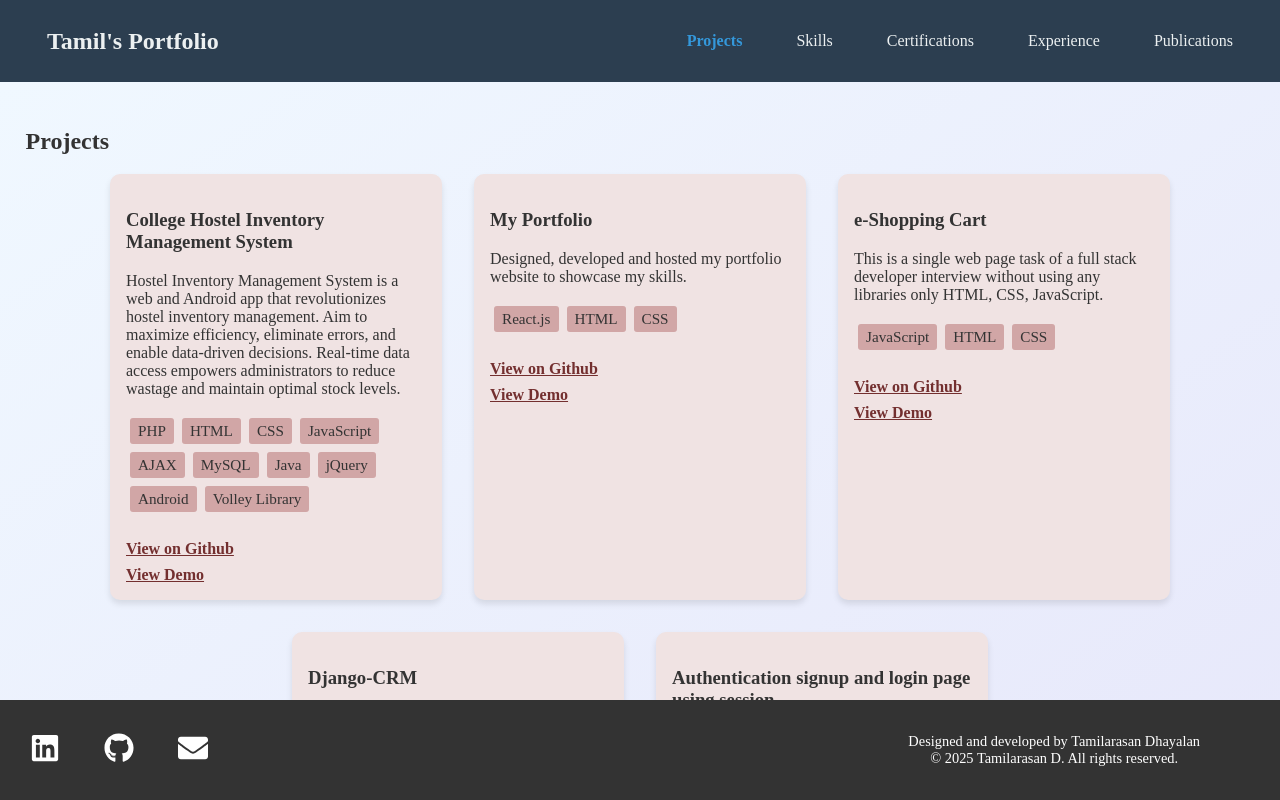
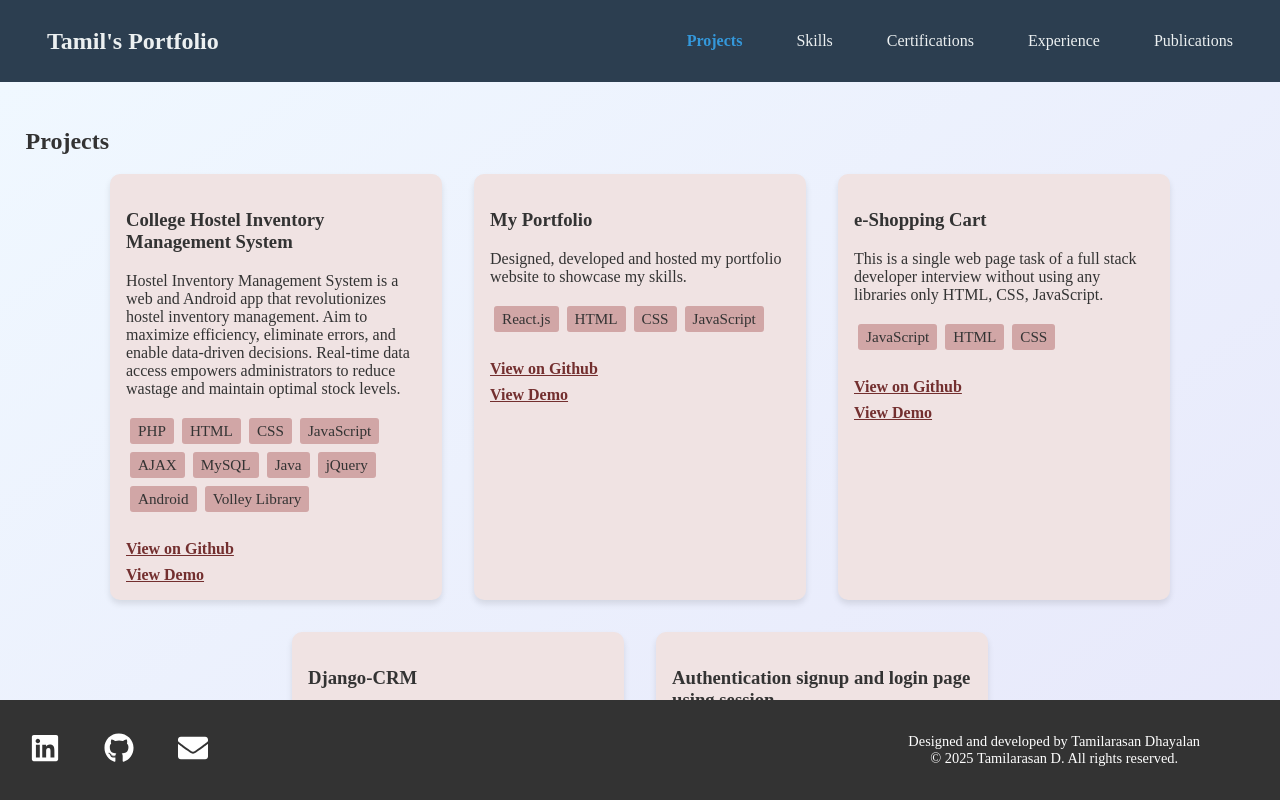
Before and after one commit to TAMILARASAN-D/my-portfolio, a React (Create React App) app: page /projects in a window 1280 px wide. Shown: the top 800 px of the page. Built offline with nearby package versions, Linux system fonts and the light colour scheme.

Commit message:
new updates on all sections

```diff
--- a/src/pages/Projects.js
+++ b/src/pages/Projects.js
@@ -14,7 +14,7 @@ const projectsData = [
   {
     title: 'My Portfolio',
     description: 'Designed, developed and hosted my portfolio website to showcase my skills.',
-    techStack: ['React.js','HTML','CSS'],
+    techStack: ['React.js','HTML','CSS','JavaScript'],
     image: './assets/project1.png',
     link:'https://github.com/TAMILARASAN-D/my-portfolio',
     demo: 'https://tamilarasan-d.github.io/my-portfolio/',
```
